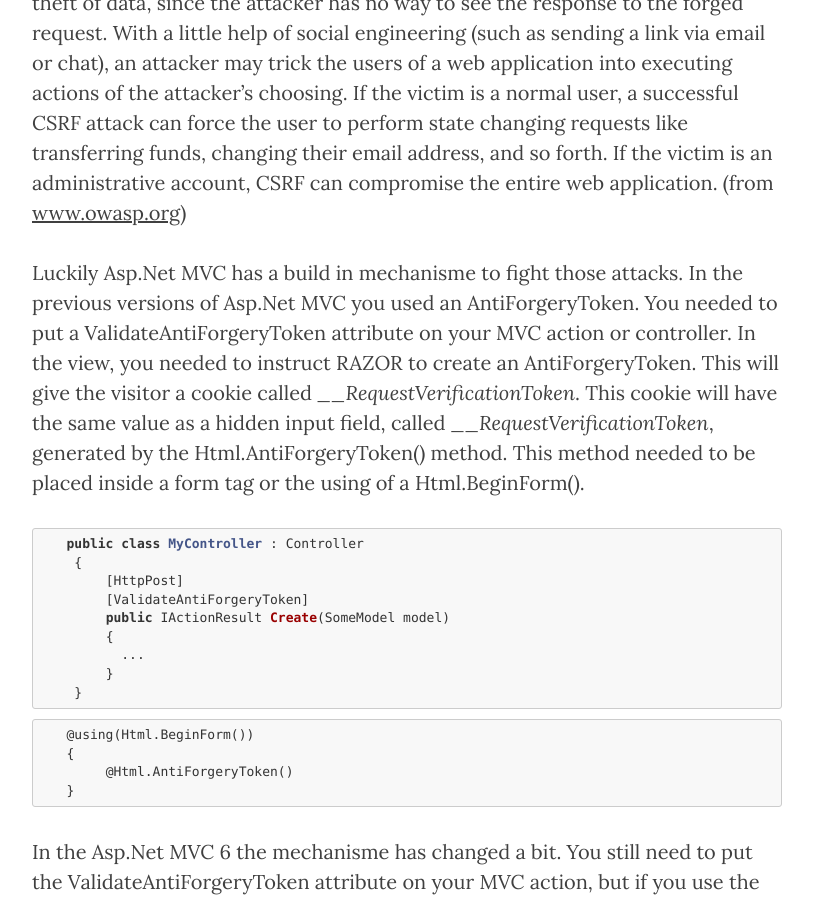
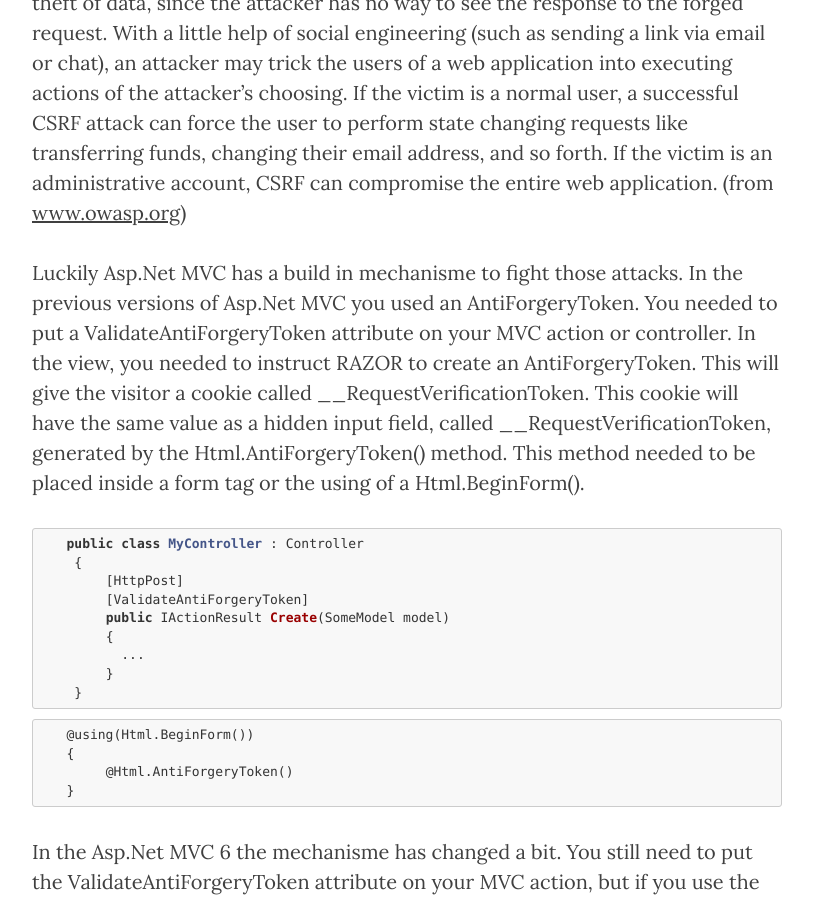
Before and after one commit to kennytordeur/blog.kennytordeur.be, a Jekyll site: the page built from _posts/2015-11-25-csrf-prevention-in-aspnet-mvc.markdown, in a window 1280 px wide and 900 px high, scrolled down 505 px. Shown: the whole window, without its empty margins (233-1046 px from the left). Built offline with Jekyll 4.4.1, drawn with Linux system fonts in a browser that asks for light colours; nearby versions of some CDN libraries; Markdown is read by kramdown in place of the engine named in the settings.

````diff
--- a/_posts/2015-11-25-csrf-prevention-in-aspnet-mvc.markdown
+++ b/_posts/2015-11-25-csrf-prevention-in-aspnet-mvc.markdown
@@ -11,7 +11,7 @@ alias: ["/post/csrf-prevention-in-aspnet-mvc.markdown"]
 ---
 Cross-Site Request Forgery (CSRF) is an attack that forces an end user to execute unwanted actions on a web application in which they're currently authenticated. CSRF attacks specifically target state-changing requests, not theft of data, since the attacker has no way to see the response to the forged request. With a little help of social engineering (such as sending a link via email or chat), an attacker may trick the users of a web application into executing actions of the attacker's choosing. If the victim is a normal user, a successful CSRF attack can force the user to perform state changing requests like transferring funds, changing their email address, and so forth. If the victim is an administrative account, CSRF can compromise the entire web application. (from [www.owasp.org](https://www.owasp.org/index.php/Cross-Site_Request_Forgery_%28CSRF%29))
 
-Luckily Asp.Net MVC has a build in mechanisme to fight those attacks. In the previous versions of Asp.Net MVC you used an AntiForgeryToken. You needed to put a ValidateAntiForgeryToken attribute on your MVC action or controller. In the view, you needed to instruct RAZOR to create an AntiForgeryToken. This will give the visitor a cookie called ___RequestVerificationToken_. This cookie will have the same value as a hidden input field, called ___RequestVerificationToken_, generated by the Html.AntiForgeryToken() method. This method needed to be placed inside a form tag or the using of a Html.BeginForm().
+Luckily Asp.Net MVC has a build in mechanisme to fight those attacks. In the previous versions of Asp.Net MVC you used an AntiForgeryToken. You needed to put a ValidateAntiForgeryToken attribute on your MVC action or controller. In the view, you needed to instruct RAZOR to create an AntiForgeryToken. This will give the visitor a cookie called \_\_RequestVerificationToken. This cookie will have the same value as a hidden input field, called \_\_RequestVerificationToken, generated by the Html.AntiForgeryToken() method. This method needed to be placed inside a form tag or the using of a Html.BeginForm().
 
 ```csharp
    public class MyController : Controller
````
